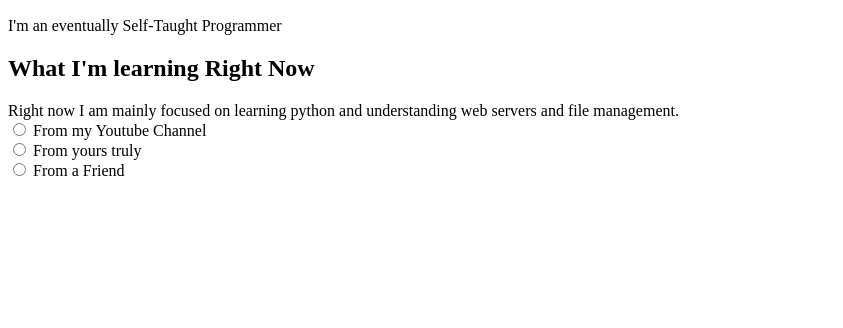
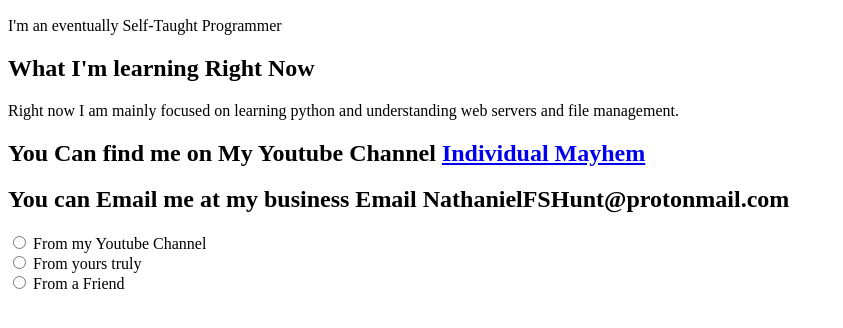
Before and after one commit to Individual-Nathan/My-Website, a plain HTML site: page index.html in a window 1280 px wide. Shown: the part 180-508 px from the top of the page, without its empty margins (0-843 px from the left). Drawn offline with Linux system fonts and the light colour scheme.

Commit message:
Added some of my contacts

```diff
--- a/index.html
+++ b/index.html
@@ -25,6 +25,10 @@
         </p>
         <h2 class="Learning-Title">What I'm learning Right Now</h2>
         <p class="Learning-Info">Right now I am mainly focused on learning python and understanding web servers and file management.</p>
+        <div class="Contact">
+            <h2>You Can find me on My Youtube Channel <a href="https://www.youtube.com/channel/UCrJeEkbYYDehHeStmnaCovQ">Individual Mayhem</a></h2>
+            <h2>You can Email me at my business Email NathanielFSHunt@protonmail.com</h2>
+        </div>
         <form id="Data" class="Data">
             <input type="radio" id="youtube" name="fav_language" value="Youtube">
             <label for="html">From my Youtube Channel</label><br>
```
